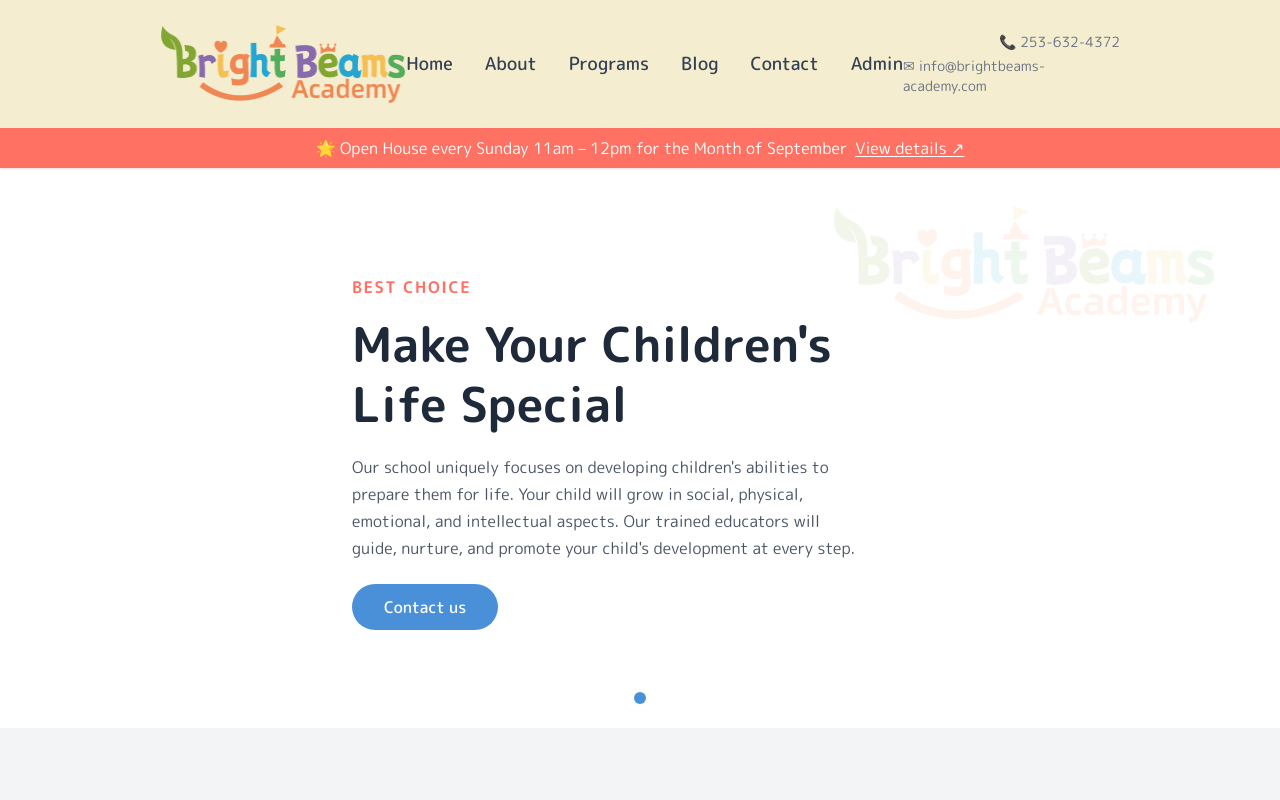
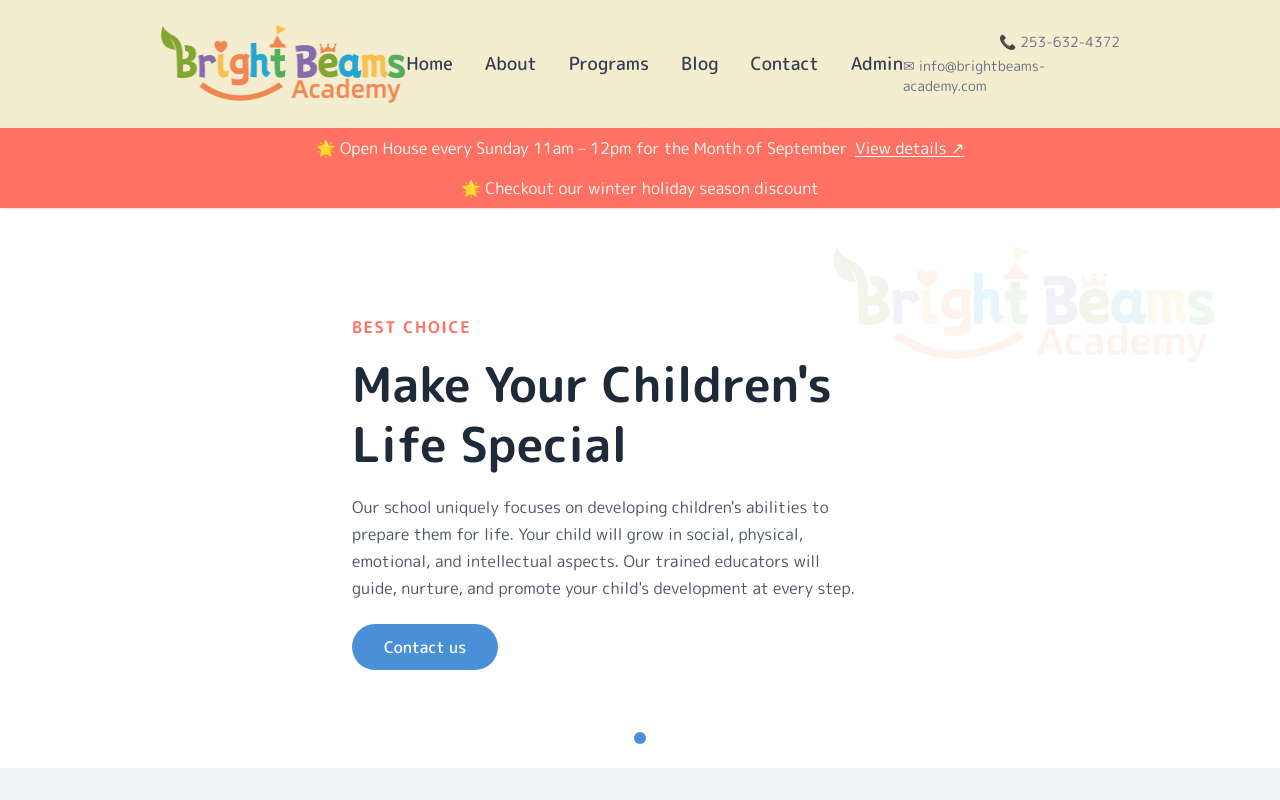
Before and after one commit to BrightBeamsAcademy/official_website, a Next.js app: page / in a window 1280 px wide. Shown: the top 800 px of the page. Built offline with nearby package versions, Linux system fonts and the light colour scheme.

Commit message:
Add winter holiday discount banner

```diff
--- a/app/components/Header.tsx
+++ b/app/components/Header.tsx
@@ -84,6 +84,16 @@ export default function Header() {
           <span className="ml-2 underline underline-offset-2">View details ↗</span>
         </div>
       </a>
+      <a
+        href="/BBA%20Flyer%20-%20OPEN%20HOUSE.pdf"
+        target="_blank"
+        rel="noopener noreferrer"
+        className="block bg-[#ff7162] text-white text-sm md:text-base hover:opacity-90 transition-opacity"
+      >
+        <div className="max-w-5xl mx-auto px-8 py-2 text-center">
+          🌟 Checkout our winter holiday season discount
+        </div>
+      </a>
     </header>
   );
 }
```
Also changed, not shown: 1 other file (tests, documents, lock files or other folders).
